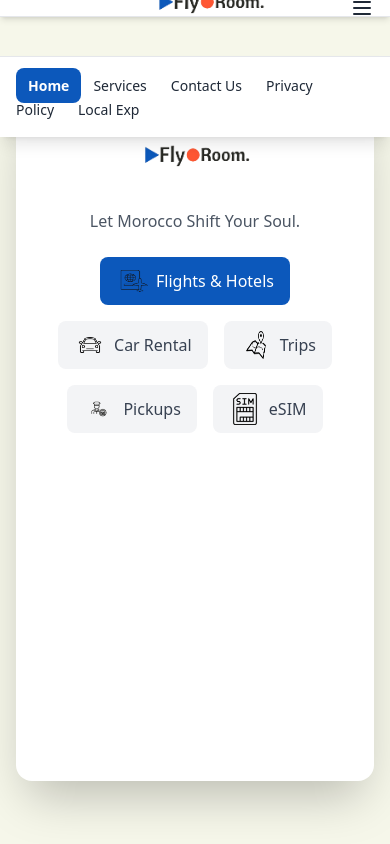
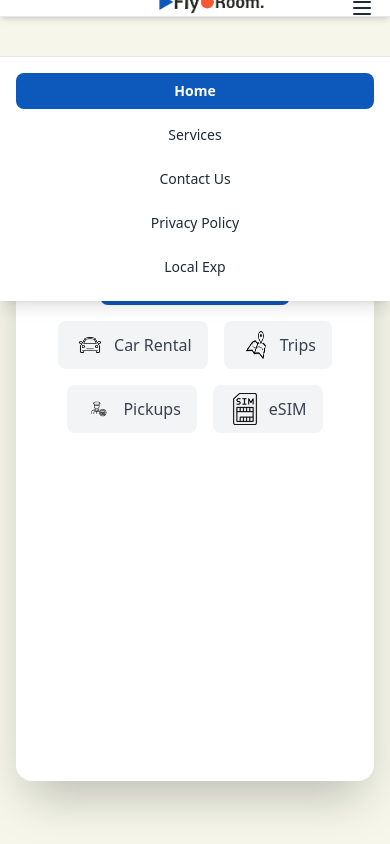
Before and after one commit to noss101/fly-and-room, a React (Vite) app: page / in a window 390 px wide. Both pictures are taken after a click on the button 362 px from the left and 8 px from the top of the page. Shown: the top 844 px of the page. Built offline with nearby package versions, Linux system fonts and the light colour scheme; a web font is replaced by a local one.

Commit message:
Fix mobile navbar menu layout

```diff
--- a/src/components/layout/Navbar.jsx
+++ b/src/components/layout/Navbar.jsx
@@ -63,7 +63,7 @@ const Navbar = () => {
 
       {/* Mobile Menu */}
       {mobileMenuOpen && (
- <div className="md:hidden bg-white border-t border-gray-200 absolute top-14 left-0 right-0 z-50 py-4 px-4 shadow-lg">
+        <div className="md:hidden bg-white border-t border-gray-200 absolute top-14 left-0 right-0 z-50 py-4 px-4 shadow-lg flex flex-col items-center space-y-2">
           {navItems.map((item) => (
             <NavLink
               key={item.name}
@@ -73,7 +73,7 @@ const Navbar = () => {
                 window.scrollTo({ top: 0, behavior: 'smooth' });
               }}
               className={({ isActive }) =>
-              `py-2 px-3 text-sm md:text-base rounded-lg transition-colors hover:bg-primary hover:text-white text-gray-800 ${
+                `block w-full text-center py-2 px-3 text-sm md:text-base rounded-lg transition-colors hover:bg-primary hover:text-white text-gray-800 ${
                   isActive ? 'bg-primary font-bold text-white' : ''
                 }`
               }
```
Lines whose indentation alone changed are shown as unchanged.
